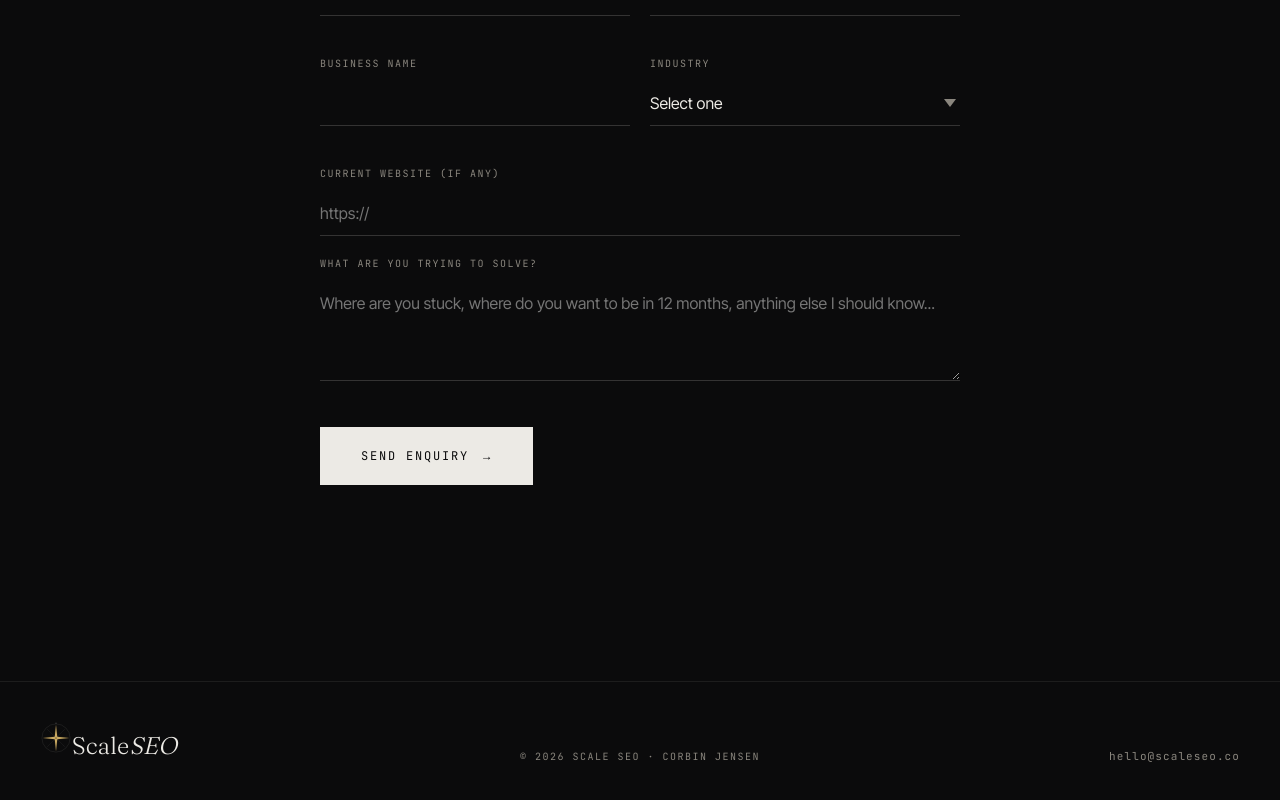
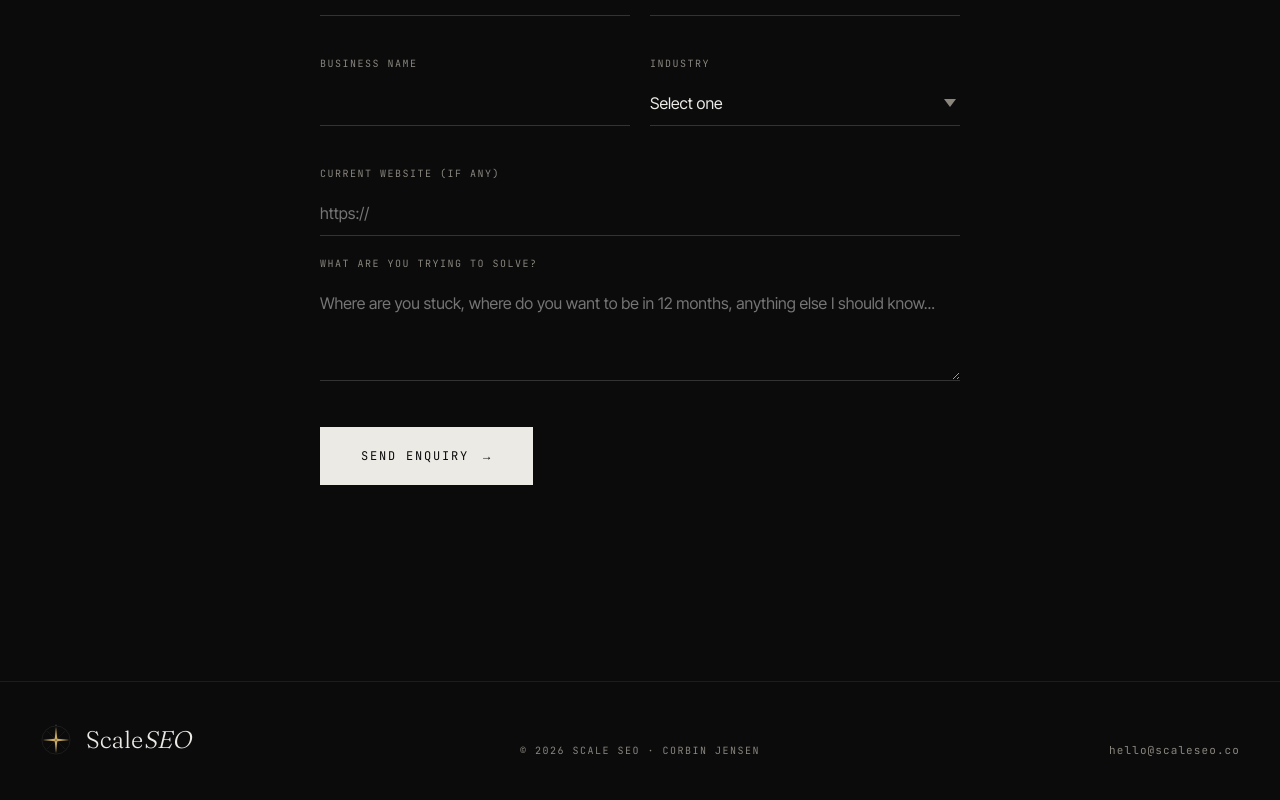
Before and after one commit to ScaleCRMCO/scaleseo, a Next.js app: page / in a window 1280 px wide. Shown: the part 6944-7744 px from the top of the page. Built offline with nearby package versions, Linux system fonts and the light colour scheme.

Commit message:
Update Footer.module.css

```diff
--- a/src/app/components/Footer.module.css
+++ b/src/app/components/Footer.module.css
@@ -14,6 +14,9 @@
   font-family: var(--display);
   font-weight: 300;
   font-size: 24px;
+  display: flex;
+  align-items: center;
+  gap: 14px;
 }
 
 .center {
```
